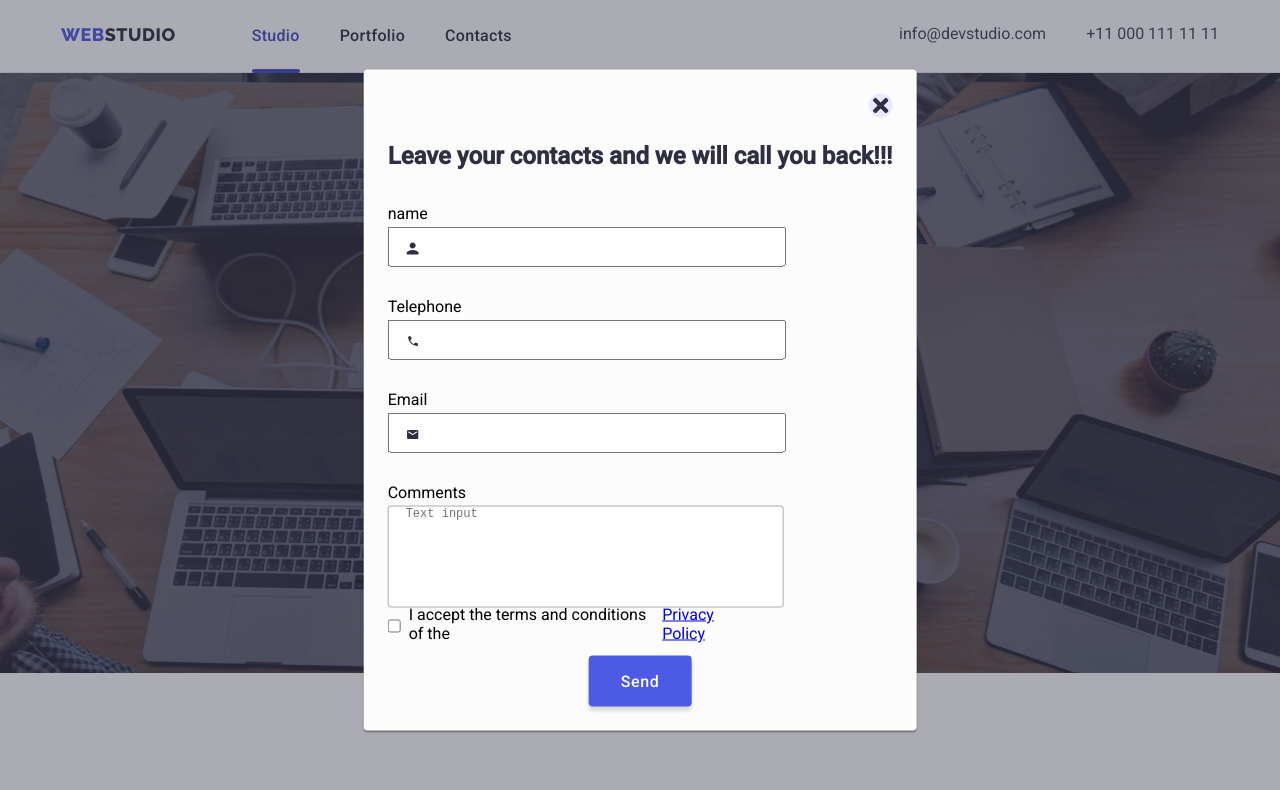
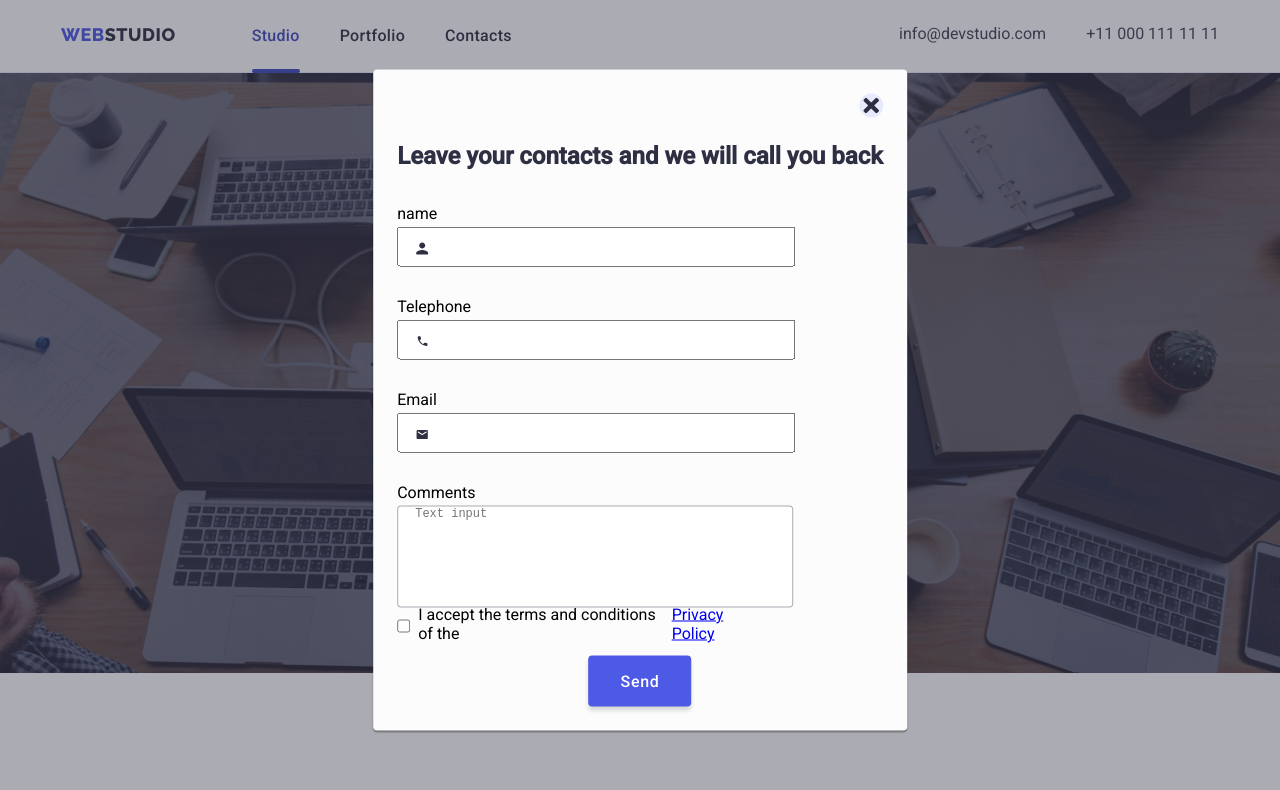
Before and after one commit to khokenneth31/goit-markup-hw-06, a plain HTML site: page index.html in a window 1280 px wide. Both pictures are taken after a click on the button "Order Service". Shown: the top 790 px of the page. Drawn offline with Linux system fonts and the light colour scheme.

Commit message:
Update index.html

```diff
--- a/index.html
+++ b/index.html
@@ -350,7 +350,7 @@
           <use href="img/icons/icons.svg#icon-close"></use>
         </svg>
       </button>
-      <h2 class="form-header">Leave your contacts and we will call you back!!!</h2>
+      <h2 class="form-header">Leave your contacts and we will call you back</h2>
       <form class="user-contact">
         <label class="user-contact-field">
           <span class="user-contact-label">
```
